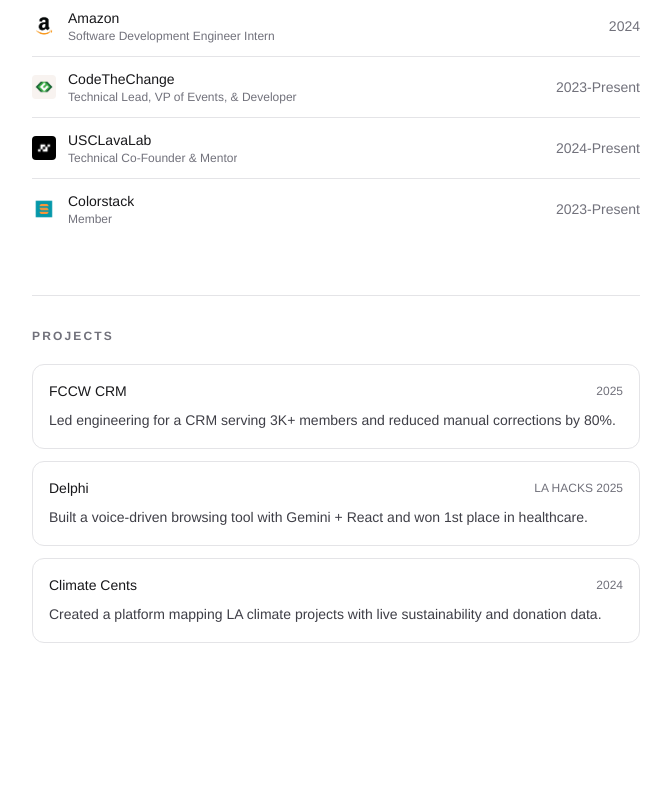
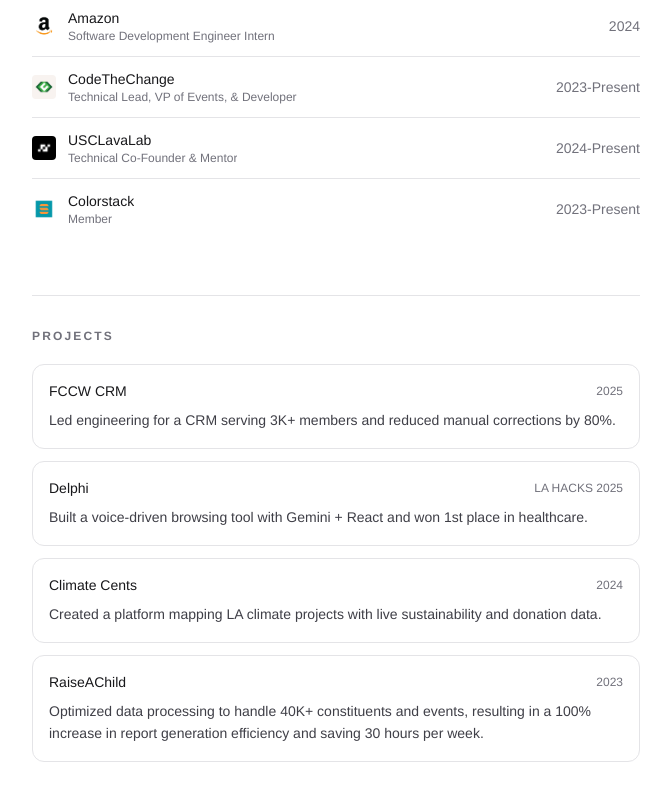
Before and after one commit to JermSed/portfo, a Next.js app: page / in a window 1280 px wide. Shown: the part 769-1569 px from the top of the page, without its empty margins (304-975 px from the left). Before the commit the page ends 1476 px from the top, so only its background shows below. Built offline with nearby package versions, Linux system fonts and the light colour scheme.

Commit message:
adding rac

```diff
--- a/src/app/page.tsx
+++ b/src/app/page.tsx
@@ -70,6 +70,11 @@
     name: "Climate Cents",
     year: "2024",
     highlight: "Created a platform mapping LA climate projects with live sustainability and donation data.",
+  },
+  {
+    name: "RaiseAChild",
+    year: "2023",
+    highlight: "Optimized data processing to handle 40K+ constituents and events, resulting in a 100% increase in report generation efficiency and saving 30 hours per week.",
   },
 ];
 
```
